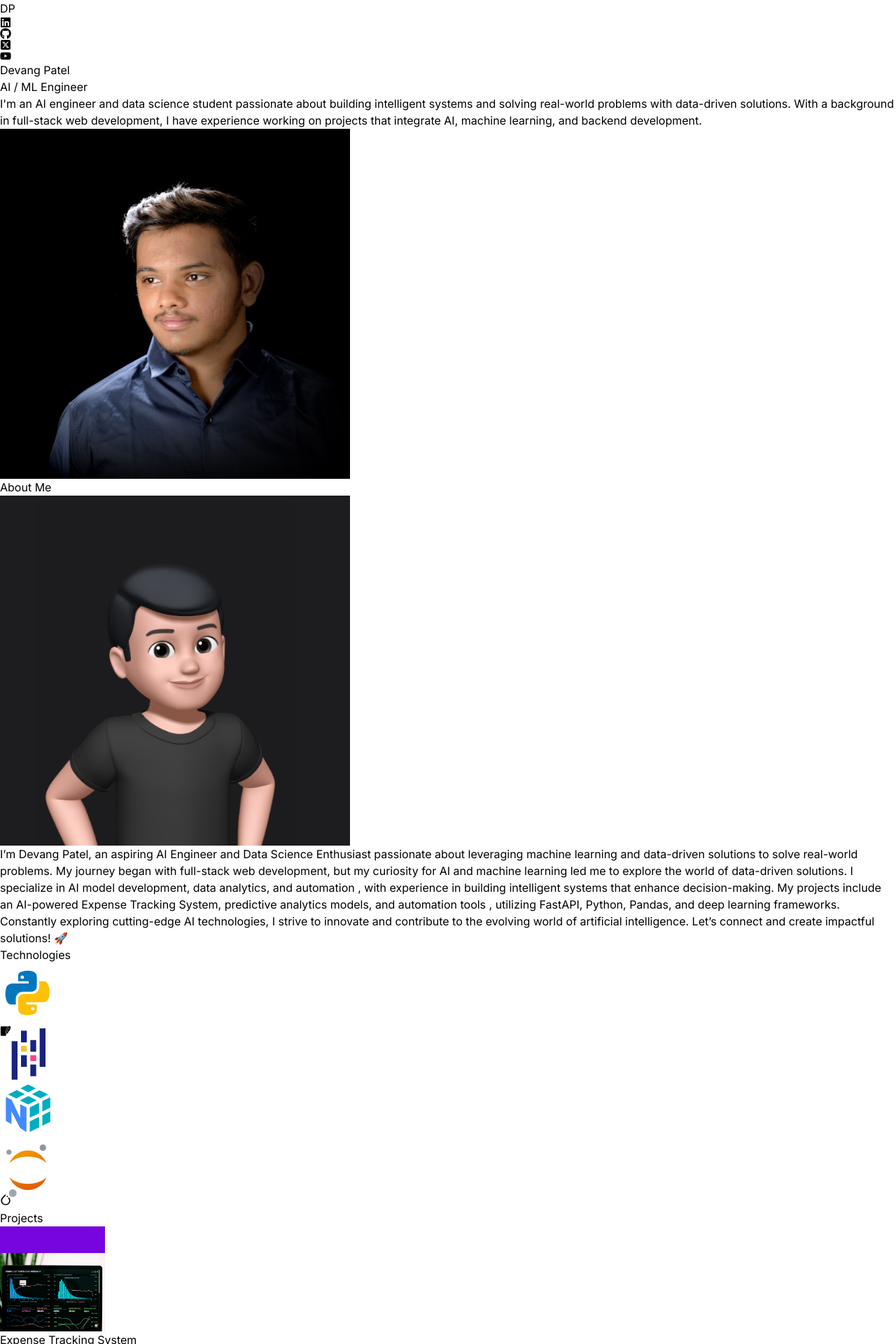
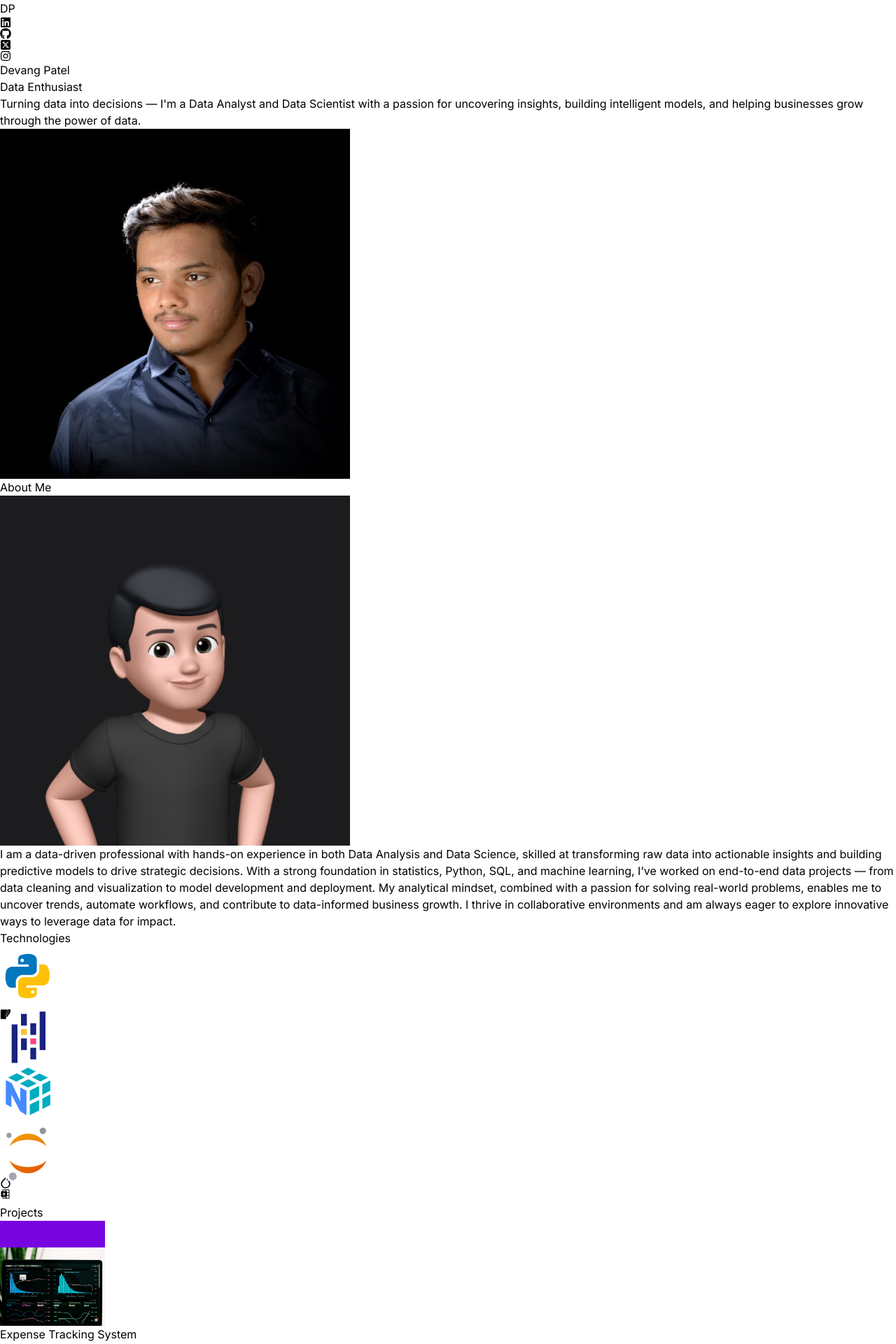
Before and after one commit to devang1005/devang-portfolio, a React (Vite) app: page / in a window 1280 px wide. Shown: the top 1920 px of the page at 70% size. Built offline with nearby package versions, Linux system fonts and the light colour scheme.

Commit message:
new version

```diff
--- a/src/components/Hero.jsx
+++ b/src/components/Hero.jsx
@@ -18,7 +18,7 @@ const Hero = () => {
             <div className="w-full lg:w-1/2">
             <div className="flex flex-col items-center lg:items-start">
                 <motion.h1 variants={Container(0)} initial="hidden" animate="visible"  className="pb-16 text-5xl font-thin tracking-tight lg:mt-16 lg:text-7xl">Devang Patel</motion.h1>
-                <motion.span variants={Container(0.5)} initial="hidden" animate="visible" className="bg-gradient-to-r from-pink-300 via-slate-500 to-purple-500 bg-clip-text text-3xl tracking-tight text-transparent"> AI / ML Engineer</motion.span>
+                <motion.span variants={Container(0.5)} initial="hidden" animate="visible" className="bg-gradient-to-r from-pink-300 via-slate-500 to-purple-500 bg-clip-text text-3xl tracking-tight text-transparent"> Data Enthusiast </motion.span>
                 <motion.p variants={Container(1)} initial="hidden" animate="visible" className="my-2 py-8 tracking-tighter max-w-xl font-light">{HERO_CONTENT}</motion.p>
             </div>
             </div>
--- a/src/components/Navbar.jsx
+++ b/src/components/Navbar.jsx
@@ -1,4 +1,4 @@
-import { FaLinkedin, FaYoutube } from 'react-icons/fa'
+import { FaInstagram, FaLinkedin, FaYoutube } from 'react-icons/fa'
 import { FaGithub } from 'react-icons/fa'
 import { FaSquareXTwitter } from 'react-icons/fa6'
 
@@ -12,7 +12,7 @@ const Navbar = () => {
           <a href='https://www.linkedin.com/in/devang-patel-5708a526b/' className='linkedin'> <FaLinkedin/></a>
           <a href='https://github.com/devang1035' className='github'> <FaGithub /></a>
           <a href='https://x.com/DevangPate70521' className='twitter'><FaSquareXTwitter /></a>
-          <a href='https://youtube.com/@devang-dev?si=tPR5E_iHfTo-3IHW' className='youtube'> <FaYoutube /></a>
+          <a href='https://www.instagram.com/devang_1005/?next=%2F' className='instagram'> <FaInstagram /></a>
         </div>
     </nav>
   )
--- a/src/components/Tech.jsx
+++ b/src/components/Tech.jsx
@@ -1,6 +1,7 @@
 import { SiSqlite } from "react-icons/si";
 import { SiPytorch } from "react-icons/si";
 import { motion } from "framer-motion";
+import { PiMicrosoftExcelLogoFill } from "react-icons/pi";
 
 const iconvarriant = (duration) =>({
     initial:{y:-10},
@@ -53,6 +54,9 @@ const Tech = () => {
             <motion.div  variants={iconvarriant(5)} animate="animate" initial="initial" className="rounded-2xl border-4 p-4 border-neutral-800">
                 <SiPytorch className="text-7xl text-orange-500" />
             </motion.div>
+            <motion.div  variants={iconvarriant(5)} animate="animate" initial="initial" className="rounded-2xl border-4 p-4 border-neutral-800">
+                <PiMicrosoftExcelLogoFill className="text-7xl text-green-600" />
+            </motion.div>
 
         </div>
     </div>
--- a/src/constants/index.js
+++ b/src/constants/index.js
@@ -5,9 +5,9 @@ import project4 from "../assets/projects/project-4.jpg";
 import project5 from "../assets/projects/project5.png";
 import project6 from "../assets/projects/project6.png";
 
-export const HERO_CONTENT = `I'm an AI engineer and data science student passionate about building intelligent systems and solving real-world problems with data-driven solutions. With a background in full-stack web development, I have experience working on projects that integrate AI, machine learning, and backend development.`;
+export const HERO_CONTENT = `Turning data into decisions — I'm a Data Analyst and Data Scientist with a passion for uncovering insights, building intelligent models, and helping businesses grow through the power of data.`;
 
-export const ABOUT_TEXT = `I’m Devang Patel, an aspiring AI Engineer and  Data Science Enthusiast passionate about leveraging machine learning and data-driven solutions to solve real-world problems.  My journey began with full-stack web development, but my curiosity for AI and machine learning led me to explore the world of data-driven solutions. I specialize in  AI model development, data analytics, and automation , with experience in building intelligent systems that enhance decision-making. My projects include an AI-powered Expense Tracking System, predictive analytics models, and automation tools , utilizing  FastAPI, Python, Pandas, and deep learning frameworks. Constantly exploring cutting-edge AI technologies, I strive to innovate and contribute to the evolving world of artificial intelligence. Let’s connect and create impactful solutions! 🚀    `;
+export const ABOUT_TEXT = `I am a data-driven professional with hands-on experience in both Data Analysis and Data Science, skilled at transforming raw data into actionable insights and building predictive models to drive strategic decisions. With a strong foundation in statistics, Python, SQL, and machine learning, I’ve worked on end-to-end data projects — from data cleaning and visualization to model development and deployment. My analytical mindset, combined with a passion for solving real-world problems, enables me to uncover trends, automate workflows, and contribute to data-informed business growth. I thrive in collaborative environments and am always eager to explore innovative ways to leverage data for impact.    `;
 
 export const EXPERIENCES = [
   {
--- a/src/index.css
+++ b/src/index.css
@@ -9,8 +9,8 @@
 .social-media .linkedin:hover{
     color: rgb(60, 114, 221);
 }
-.social-media .youtube:hover{
-    color: red;
+.social-media .instagram:hover{
+    color: #E1306C;
 }
 .social-media .github:hover{
     color: white;
```
